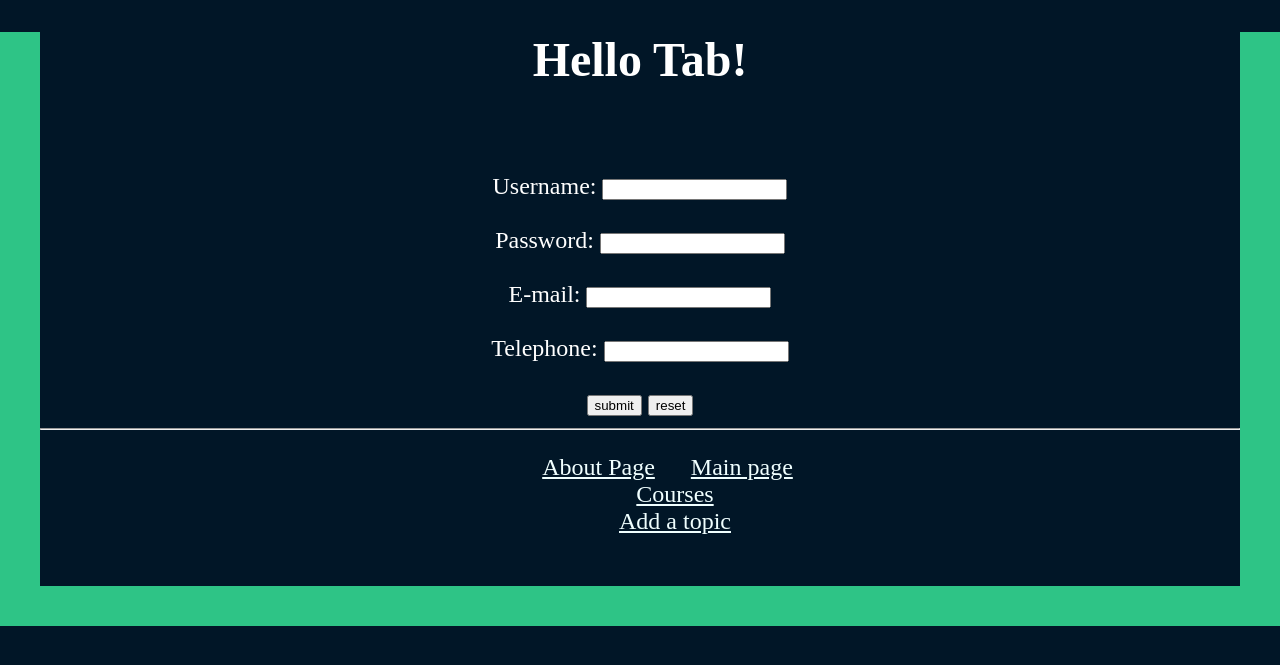
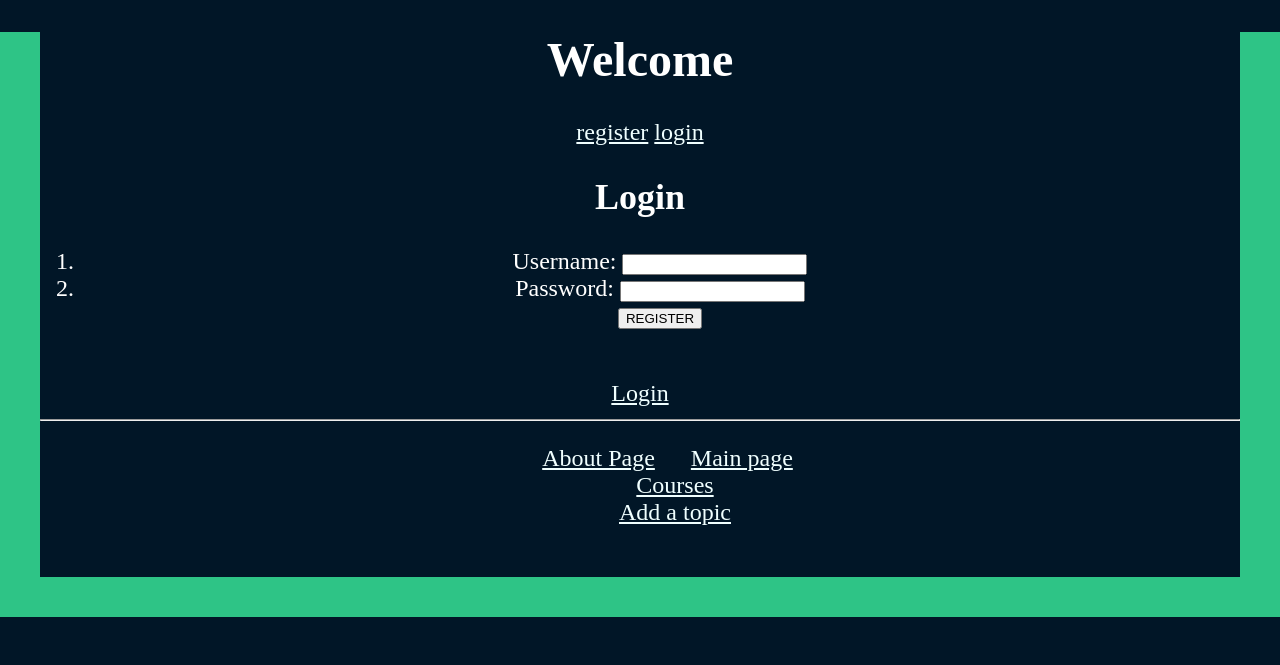
Before and after one commit to tabtu/634Pypro, a Django app: page /myapp/register/ in a window 1280 px wide. Shown: the top 665 px of the page. Run offline with Django 3.2, Linux system fonts and the light colour scheme.

Commit message:
Login and Register basic function complete

```diff
--- a/myapp/templates/myapp/base.html
+++ b/myapp/templates/myapp/base.html
@@ -9,10 +9,10 @@
 
     <body>
         <div>
-            <h1>{% block myhdg %}Hello User {% endblock %}</h1>
-            {% block body_block %}
+            <h1>{% block myhdg %}Welcome{% endblock %}</h1>
             <a href="/myapp/register/">register</a>
             <a href="/myapp/login">login</a>
+            {% block body_block %}
             {% endblock %}
         </div>
         <hr />
--- a/myapp/templates/myapp/login.html
+++ b/myapp/templates/myapp/login.html
@@ -1,6 +1,6 @@
 {% extends 'myapp/base.html' %}
 
-{% block title %}Courses Page{% endblock %}
+{% block title %}Login{% endblock %}
 
 {% block body_block %}
     <h2>Login</h2>
@@ -11,4 +11,6 @@
       Password: <input type="password" name="password"/>
       <input type="submit" value = "LOGIN" />
     </form>
+    <br>
+    <a href="/myapp/register" >Register</a>
 {% endblock %}
--- a/myapp/templates/myapp/register.html
+++ b/myapp/templates/myapp/register.html
@@ -1,25 +1,17 @@
-<!DOCTYPE html>
-<html lang="en">
-<head>
-    <meta charset="UTF-8">
-    <title>Title</title>
-</head>
-<body>
-    {% extends 'myapp/base.html' %}
+{% extends 'myapp/base.html' %}
 
-    {% block myhdg %}
-        <h1>Hello Tab!</h1>
-    {% endblock %}
-    {% block body_block %}
-  <form method="post">
-  <font color='red'>{{err}}</font> <br /> <br />
-  Username: <input type="text" name="username"> <br /> <br />
-  Password: <input type="password" name="password"> <br /> <br />
-  E-mail: <input type="text" name="email"> <br /> <br />
-  Telephone: <input type="text" name="tel"> <br /> <br />
-          <input type="submit" value="submit">
-          <input type="reset" value="reset">
-  </form>
-  {% endblock %}
-</body>
-</html>
+{% block title %}Register{% endblock %}
+
+{% block body_block %}
+    <h2>Login</h2>
+    <form action="." method = 'post' enctype="multipart/form-data">
+      {% csrf_token %}
+    <ol>
+      <li>Username: <input type="text" name="username"/></li>
+      <li>Password: <input type="password" name="password"/></li>
+      <input type="submit" value = "REGISTER" />
+    </ol>
+    </form>
+    <br>
+    <a href="/myapp/login" >Login</a>
+{% endblock %}
--- a/myapp/urls.py
+++ b/myapp/urls.py
@@ -3,6 +3,7 @@ from . import views
 
 urlpatterns = [
     url(r'^$', views.index, name = "index"),
+    url(r'^index/$', views.index, name = "index"),
     url(r'^about/$', views.about, name = 'about'),
     url(r'^course/$', views.courselist, name = 'course'),
     url(r'^course/(?P<course_no>\d+)/$', views.coursedetail, name = 'coursedetail'),
@@ -12,4 +13,5 @@ urlpatterns = [
     url(r'^register/$', views.register, name = 'register'),
     url(r'^login/$', views.user_login, name = 'login'),
     url(r'^logout/$', views.user_logout, name = 'logout'),
+    url(r'^accounts/login/$', views.user_login, name = 'relogin'),
 ]
--- a/myapp/views.py
+++ b/myapp/views.py
@@ -9,6 +9,7 @@ from django.contrib.auth import authenticate, login, logout
 from django.contrib.auth.decorators import login_required
 
 # Index page
+@login_required
 def index(request):
     courselist = Course.objects.all().order_by('title')[:10]
     topiclist = Topic.objects.all().order_by('subject')[:10]
@@ -16,8 +17,9 @@ def index(request):
 
 
 # about page
+@login_required
 def about(request):
-    return render(request, 'myapp/about0.html')
+    return render(request, 'myapp/about.html')
 
 # course page
 def courselist(request):
@@ -73,32 +75,33 @@ def addtopic(request):
 # allows a user to register as a Student
 def register(request):
     if request.method == 'POST':
-        uf = StudentForm(request.POST)
-        err = 'invalid content,please input again!'
-        if uf.is_valid():
-            username = uf.cleaned_data['username']
-            password = uf.cleaned_data['password']
-            address = uf.cleaned_data['address']
-            city = uf.cleaned_data['city']
-            province = uf.cleaned_data['province']
-            age = uf.cleaned_data['age']
-            if Student.objects.filter(username__exact=username):
-                return render_to_response('myapp/register.html',{'uf':uf,'err':err})
+        #uf = StudentForm(request.POST)
+        usnm = request.POST['username']
+        pswd = request.POST['password']
+        #err = 'invalid content,please input again!'
+        if usnm.strip():
+            #username = uf.cleaned_data['username']
+            #password = uf.cleaned_data['password']
+            #address = uf.cleaned_data['address']
+            #city = uf.cleaned_data['city']
+            #province = uf.cleaned_data['province']
+            #age = uf.cleaned_data['age']
+            if Student.objects.filter(username__exact=usnm):
+                return HttpResponse('username has already used, Please change another')
             nstu = Student()
-            nstu.username = username
-            nstu.password = password
-            nstu.address = address
-            nstu.city = city
-            nstu.province = province
-            nstu.age = age
+            nstu.username = usnm
+            nstu.password = pswd
+            nstu.address = "address"
+            nstu.city = "Windsor"
+            nstu.province = "ON"
+            nstu.age = 16
             nstu.save()
-            req.session['username'] = username
-            return HttpResponseRedirect('/myapp/index')
+            request.session['username'] = usnm
+            return HttpResponseRedirect('myapp:index')
         else:
-            return render_to_response('myapp/register.html',{'uf':uf,'err':err})
+            return HttpResponse('Invalid login details.')
     else:
-        uf = StudentForm()
-    return render_to_response('myapp/register.html',{'uf':uf})
+        return render(request, 'myapp/register.html')
 
 
 def user_login(request):
@@ -109,7 +112,7 @@ def user_login(request):
         if user:
             if user.is_active:
                 login(request, user)
-                return HttpResponseRedirect(reverse('myapp:index')) #
+                return HttpResponseRedirect(reverse('myapp:index'))
             else:
                 return HttpResponse('Your account is disabled.')
         else:
@@ -122,7 +125,7 @@ def user_login(request):
 @login_required
 def user_logout(request):
     logout(request)
-    return HttpResponseRedirect(reverse(('myeapp:index')))
+    return HttpResponseRedirect(reverse(('myapp:index')))
 
 
 def regsuc(req):
--- a/pro/settings.py
+++ b/pro/settings.py
@@ -14,7 +14,6 @@ import os
 
 # Build paths inside the project like this: os.path.join(BASE_DIR, ...)
 BASE_DIR = os.path.dirname(os.path.dirname(os.path.abspath(__file__)))
-
 
 # Quick-start development settings - unsuitable for production
 # See https://docs.djangoproject.com/en/1.11/howto/deployment/checklist/
@@ -114,8 +113,11 @@ USE_L10N = True
 
 USE_TZ = True
 
+#CSRF_COOKIE_HTTPONLY = False
 
 # Static files (CSS, JavaScript, Images)
 # https://docs.djangoproject.com/en/1.11/howto/static-files/
 
 STATIC_URL = '/static/'
+
+LOGIN_REDIRECT_URL = 'myapp/login/'
```
Also changed, not shown: db.sqlite3, myapp/migrations/0005_auto_20170618_0441.py (added), myapp/templates/myapp/about.html (line endings or trailing spaces).
